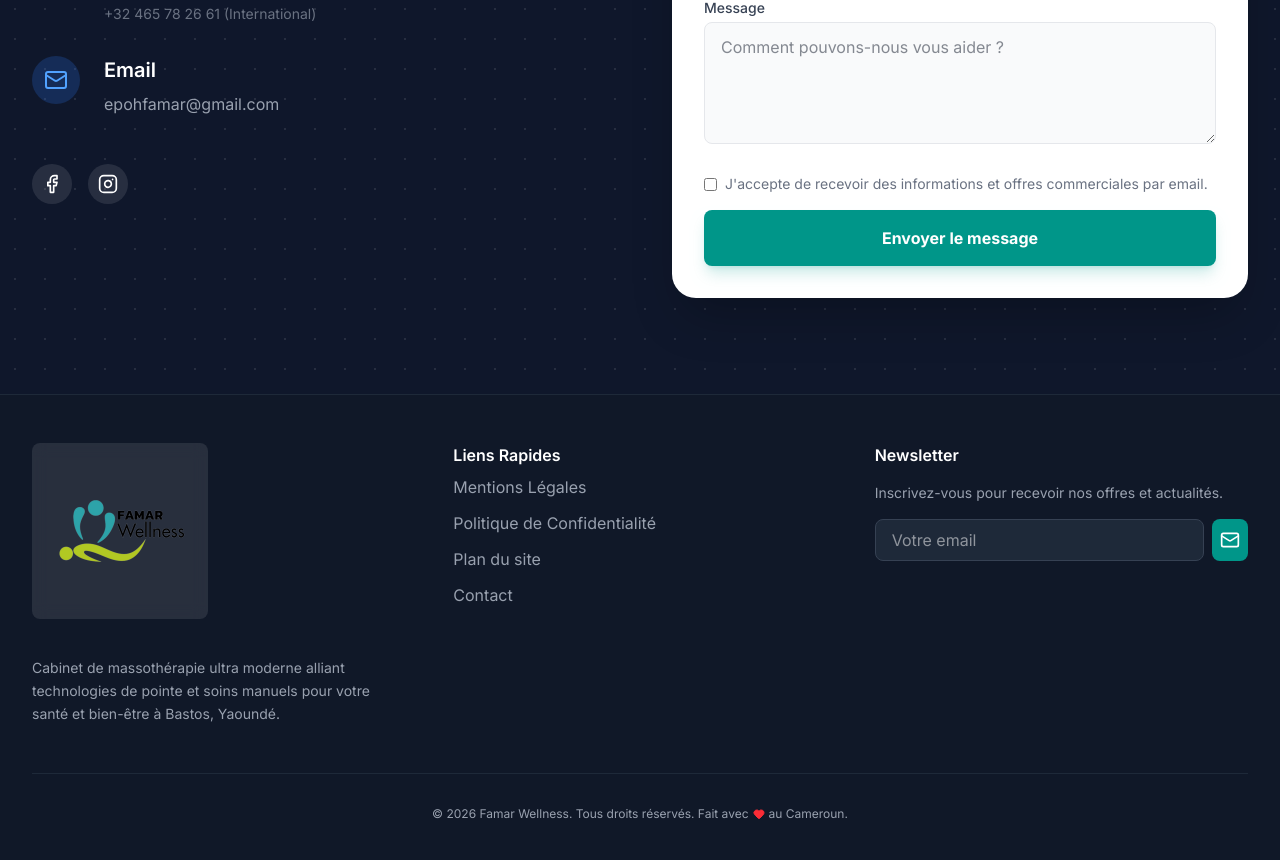
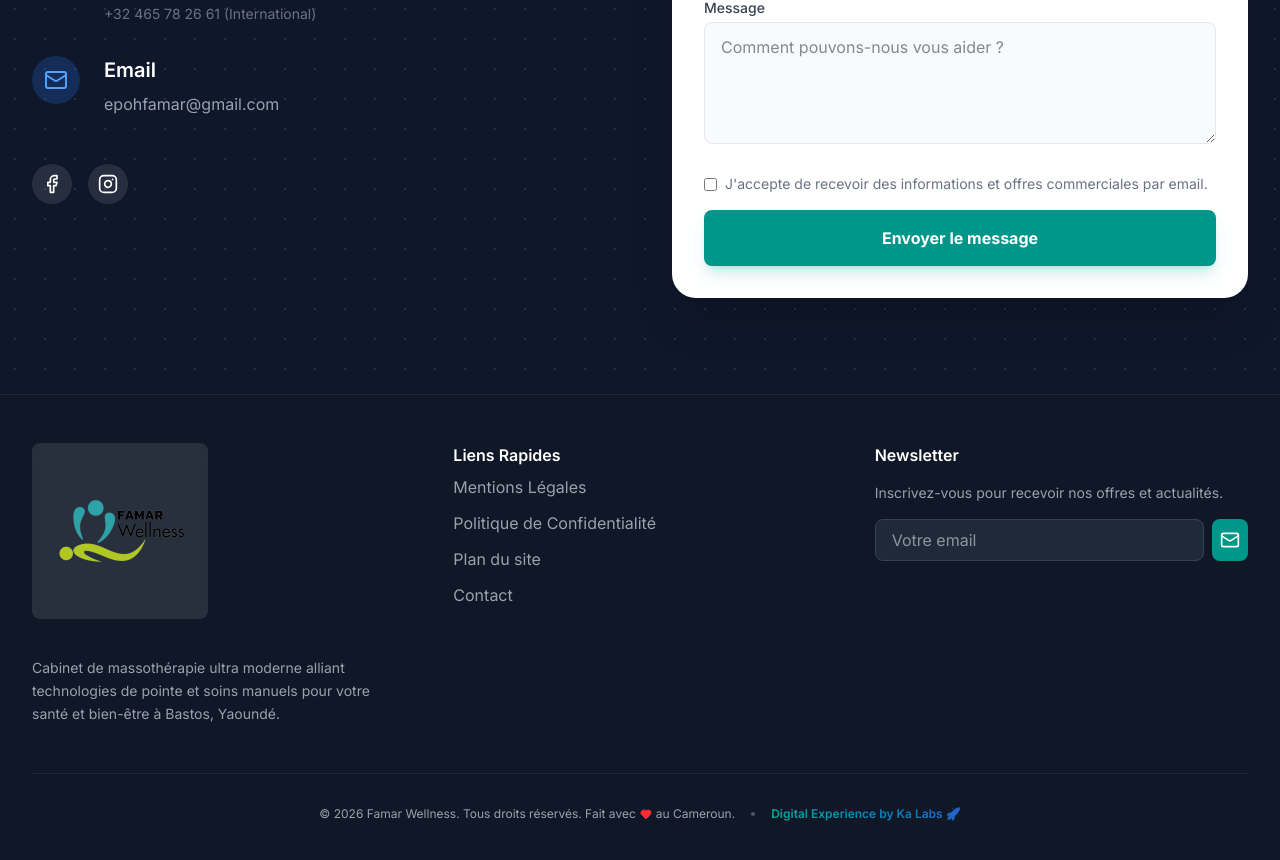
Before and after one commit to Gabbs333/Famar-Wellness-website, a React (Vite) app: page /contact in a window 1280 px wide. Shown: the part 536-1396 px from the top of the page. Built offline with nearby package versions, Linux system fonts and the light colour scheme.

Commit message:
Add Ka Labs signature to Footer

```diff
--- a/src/components/Footer.tsx
+++ b/src/components/Footer.tsx
@@ -46,10 +46,16 @@ export default function Footer() {
           </div>
         </div>
 
-        <div className="mt-8 pt-8 border-t border-gray-800 text-center text-xs flex items-center justify-center gap-1">
-          <span>© {new Date().getFullYear()} Famar Wellness. Tous droits réservés. Fait avec</span>
-          <Heart size={12} className="text-red-500 fill-current" />
-          <span>au Cameroun.</span>
+        <div className="mt-8 pt-8 border-t border-gray-800 text-center text-xs flex flex-col md:flex-row items-center justify-center gap-2">
+          <div className="flex items-center gap-1">
+            <span>© {new Date().getFullYear()} Famar Wellness. Tous droits réservés. Fait avec</span>
+            <Heart size={12} className="text-red-500 fill-current" />
+            <span>au Cameroun.</span>
+          </div>
+          <div className="hidden md:block w-1 h-1 bg-gray-600 rounded-full mx-2"></div>
+          <span className="opacity-75 hover:opacity-100 transition-opacity cursor-default bg-clip-text text-transparent bg-gradient-to-r from-teal-400 to-blue-500 font-semibold">
+            Digital Experience by Ka Labs 🚀
+          </span>
         </div>
       </div>
     </footer>
```
